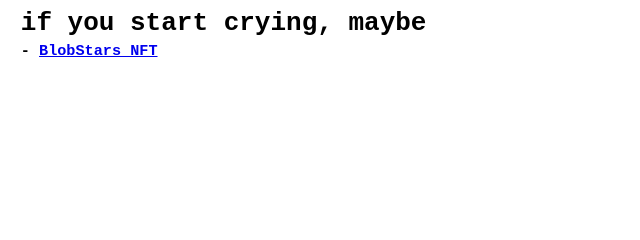
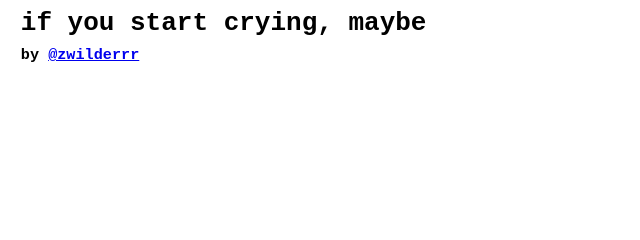
Before and after one commit to zwilderrr/is-dev-down, a plain HTML site: page index.html in a window 1280 px wide. Shown: the top 240 px of the page, 0-640 px from the left. Drawn offline with Linux system fonts and the light colour scheme.

Commit message:
twitter link

```diff
--- a/index.html
+++ b/index.html
@@ -1,9 +1,9 @@
 <html>
 	<head></head>
 	<body style="padding-left: 1vw">
-		<h1 id="status" style="font-family: monospace; margin-bottom: 4px"></h1>
+		<h1 id="status" style="font-family: monospace; margin-bottom: 8px"></h1>
 		<h3 style="font-family: monospace; text-decoration: none; margin-top: 0">
-			-
+			by
 			<a id="author"></a>
 		</h3>
 		<footer
@@ -19,7 +19,7 @@
 			<p>
 				A <a href="https://zackwilder.com">zack wilder</a> production |
 				<a
-					href="https://twitter.com/intent/tweet?text=%40BlobStars_NFT%2C%20is%20dev%20down%3F%0A%3Cyour%20response%20here%3E%0A%0A&url=https%3A%2F%2Fisdevdown.info"
+					href="https://twitter.com/zwilderrr/status/1650917949987758090"
 					target="_blank"
 					>submit an entry</a
 				>
@@ -28,9 +28,9 @@
 		</footer>
 	</body>
 	<script>
-		const AUTHORS = ["BlobStars_NFT", "anonymous"];
+		const AUTHORS = ["zwilderrr", "anonymous"];
 		const STATUSES = {
-			BlobStars_NFT: [
+			zwilderrr: [
 				"yes lol",
 				"it works for me?",
 				"why do you even have to ask?",
@@ -65,10 +65,12 @@
 			const authorEl = document.querySelector("#author");
 			const statusEl = document.querySelector("#status");
 
-			authorEl.textContent = author;
 			if (author !== "anonymous") {
 				authorEl.setAttribute("target", "_blank");
 				authorEl.setAttribute("href", `https://twitter.com/${author}`);
+				authorEl.textContent = `@${author}`;
+			} else {
+				authorEl.textContent = "anonymous";
 			}
 
 			statusEl.textContent = status;
```
